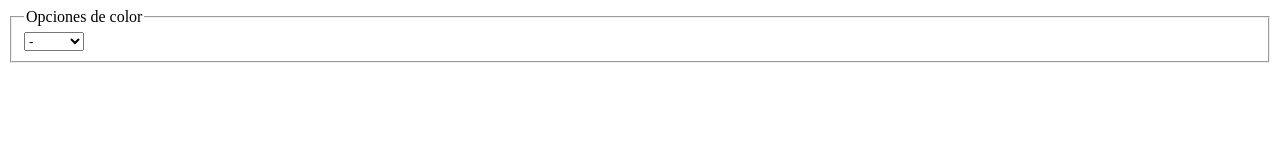
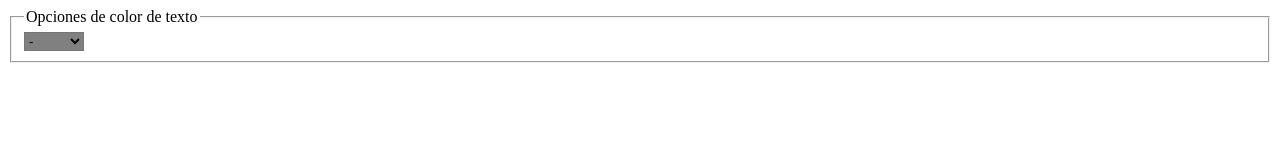
Before and after one commit to Movits/EjercicioInicialSwitch, a plain HTML site: page index.html in a window 1280 px wide. Drawn offline with Linux system fonts and the light colour scheme.

Commit message:
agregamos color al boton

```diff
--- a/estilo.css
+++ b/estilo.css
@@ -9,3 +9,7 @@
 #colorgreen{
     color: green;
 }
+
+select{
+    background-color: gray;
+}
--- a/index.html
+++ b/index.html
@@ -9,8 +9,8 @@
 </head>
 <body>
     <fieldset>
-        <legend>Opciones de color</legend>
-        <select onchange="cambiarColorTexto()" name="opciones-color" id="boton">
+        <legend>Opciones de color de texto</legend>
+        <select onchange="cambiarColorTexto()" name="opciones-color" id="">
             <option value="0">-</option>
             <option id="colorblue" value="1">blue</option>
             <option id="coloryellow" value="2">yellow</option>
--- a/scripts.js
+++ b/scripts.js
@@ -16,7 +16,7 @@ function cambiarColorTexto(){
         case 3:
             console.log("color green");
             pagina.style.color="green";
-            pagina.style.backgroundColor="yellow";
+            pagina.style.backgroundColor="black";
             break;
         default:
             console.log("default");
```
